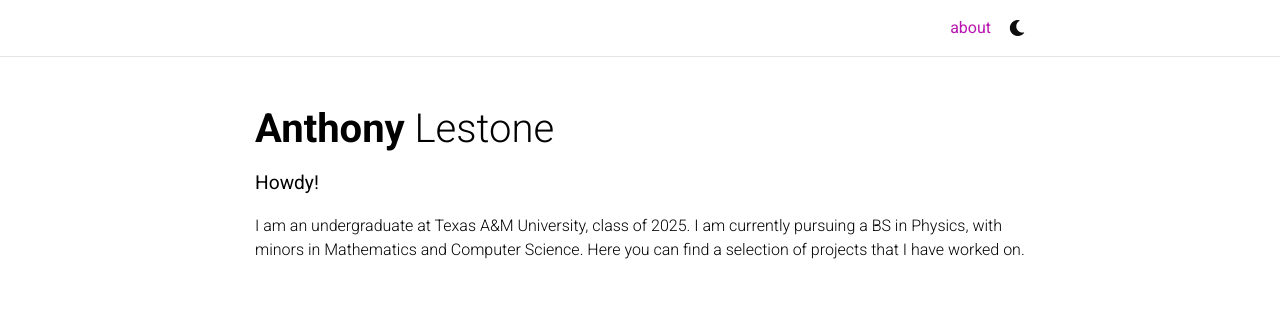
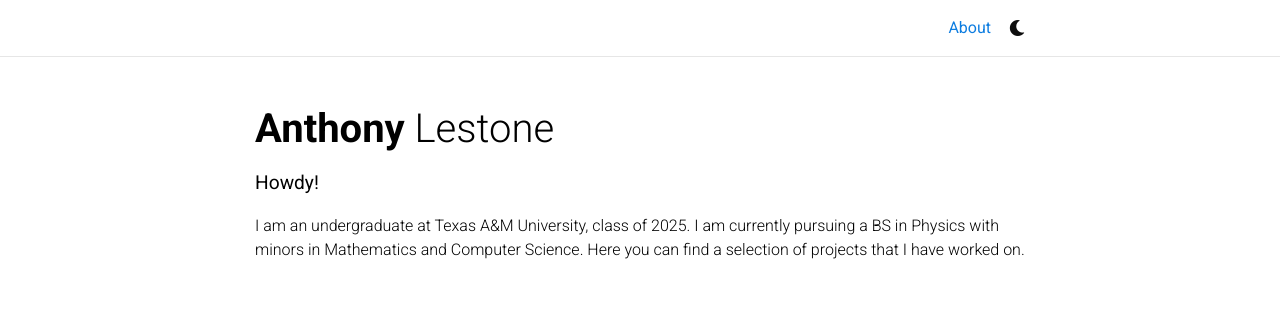
Before and after one commit to anthonylestone/anthonylestone.github.io, a Jekyll site: the page built from _pages/about.md, in a window 1280 px wide. Shown: the top 322 px of the page. Built offline with Jekyll 4.4.1, drawn with Linux system fonts in a browser that asks for light colours; comment, search, counter and statistics services are not loaded; a style sheet for code colours, icons or effects is not loaded.

```diff
--- a/_includes/projects.html
+++ b/_includes/projects.html
@@ -13,7 +13,7 @@
           alt="project thumbnail" -%}
         {%- endif %}
         <div class="card-body">
-          <h2 class="card-title text-lowercase">{{ project.title }}</h2>
+          <h2 class="card-title">{{ project.title }}</h2>
           <p class="card-text">{{ project.description }}</p>
           <div class="row ml-1 mr-1 p-0">
             {%- if project.github -%}
--- a/_pages/about.md
+++ b/_pages/about.md
@@ -1,6 +1,6 @@
 ---
 layout: about
-title: about
+title: About
 permalink: /
 
 profile:
@@ -11,4 +11,4 @@
 
 <b><big>Howdy!</big><b>
 
-I am an undergraduate at Texas A&M University, class of 2025. I am currently pursuing a BS in Physics, with minors in Mathematics and Computer Science. Here you can find a selection of projects that I have worked on.
+I am an undergraduate at Texas A&M University, class of 2025. I am currently pursuing a BS in Physics with minors in Mathematics and Computer Science. Here you can find a selection of projects that I have worked on.
--- a/_sass/_base.scss
+++ b/_sass/_base.scss
@@ -451,8 +451,8 @@
   }
 
   h2.category {
-    color: var(--global-divider-color);
-    border-bottom: 1px solid var(--global-divider-color);
+    color: var(--global-text-color);
+    border-bottom: 2px solid var(--global-text-color);
     padding-top: 0.5rem;
     margin-top: 2rem;
     margin-bottom: 1rem;
--- a/_sass/_themes.scss
+++ b/_sass/_themes.scss
@@ -7,8 +7,8 @@
   --global-code-bg-color: #{$code-bg-color-light};
   --global-text-color: #{$black-color};
   --global-text-color-light: #{$grey-color};
-  --global-theme-color: #{$purple-color};
-  --global-hover-color: #{$purple-color};
+  --global-theme-color: #{$blue-color};
+  --global-hover-color: #{$blue-color-dark};
   --global-footer-bg-color: #{$grey-color-dark};
   --global-footer-text-color: #{$grey-color-light};
   --global-footer-link-color: #{$white-color};
```
Also changed, not shown: _pages/_Unused/projects.md (+3 -3 lines), _projects/1_project.md (deleted, +0 -80 lines), _projects/_Unused/1_project.md (added, +67 -0 lines), _projects/_Unused/2_project.md (renamed from _projects/2_project.md), _projects/_Unused/3_project.md (renamed from _projects/3_project.md), _projects/_Unused/4_project.md (renamed from _projects/4_project.md), _projects/_Unused/5_project.md (renamed from _projects/5_project.md), _projects/_Unused/6_project.md (renamed from _projects/6_project.md), assets/img/geantexperiment.jpg (added), 1 other file.
